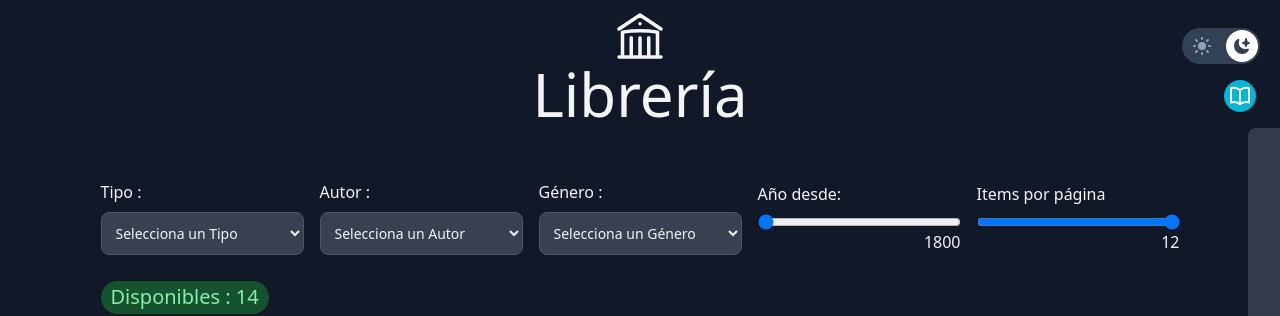
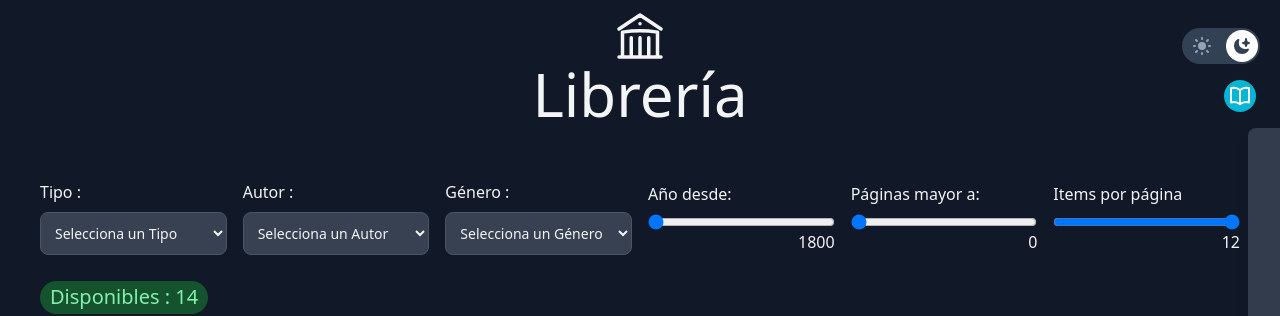
Before and after one commit to ArkanHELLCL/prueba-tecnica-01, a React (Vite) app: page / in a window 1280 px wide. Shown: the top 316 px of the page. Built offline with nearby package versions, Linux system fonts and the light colour scheme.

Commit message:
Se agrega filtro por paginas

```diff
--- a/src/components/Filters.jsx
+++ b/src/components/Filters.jsx
@@ -19,6 +19,7 @@ export function Filters () {
     const authorFilterId = useId()
     const yearFilterId = useId()
     const pageSizeFilterid = useId()
+    const totalSizeFilterid = useId()
 
     const lisItems = filters.itemsFileterd.map(item => item[Object.keys(item)[0]])
     const itemsAvailable = lisItems.filter(item => !readingList.some((element) => element.ISBN === item.ISBN))
@@ -61,9 +62,17 @@ export function Filters () {
         }))
     }
 
+    const handelChangetotalSize = () => (e) => {
+        setFilters(prevState => ({
+            ...prevState,
+            totalPages: e.target.value,
+            page: 1
+        }))
+    }
+
     return(
         <>
-            <section className="list-none grid grid-cols-2 sm:grid-cols-3 md:grid-cols-4 lg:grid-cols-5 gap-4 min-w-fit pt-4 grid-col items-center">
+            <section className="list-none grid grid-cols-2 sm:grid-cols-3 md:grid-cols-4 lg:grid-cols-5 xl:grid-cols-6 gap-4 min-w-fit pt-4 grid-col items-center">
                 <div className="mb-2 grid">
                     <label htmlFor={typeFilterId} className="block mb-2 text-gray-900 dark:text-gray-100">Tipo :</label>
                     <select id={typeFilterId} onChange={handelChangeType()} className="bg-gray-50 border border-gray-300 text-gray-900 text-sm rounded-lg focus:ring-blue-500 focus:border-blue-500 block w-full p-2.5 dark:bg-gray-700 dark:border-gray-600 dark:placeholder-gray-400 dark:text-gray-100 dark:focus:ring-blue-500 dark:focus:border-blue-500">
@@ -104,6 +113,21 @@ export function Filters () {
                     />
                     <span className="block text-gray-900 dark:text-gray-100 text-right">{filters.year}</span>
                 </div>
+
+                <div className="mb-2 grid">
+                    <label htmlFor={totalSizeFilterid} className="block mb-2 text-gray-900 dark:text-gray-100">Páginas mayor a:</label>
+                    <input
+                        type='range'
+                        id={totalSizeFilterid}
+                        onChange={handelChangetotalSize()}
+                        min={0}
+                        max={1000}
+                        step={1}
+                        value={filters.totalPages}
+                    />
+                    <span className="block text-gray-900 dark:text-gray-100 text-right">{filters.totalPages}</span>
+                </div>
+
                 <div className="mb-2 grid">
                     <label htmlFor={pageSizeFilterid} className="block mb-2 text-gray-900 dark:text-gray-100">Items por página</label>
                     <input
--- a/src/context/filters.jsx
+++ b/src/context/filters.jsx
@@ -12,7 +12,8 @@ export function FiltersProvider({ children }) {
         year:1800,
         type:'all',
         totalFilterd:0,
-        itemsFileterd:[]
+        itemsFileterd:[],
+        totalPages:0
     })
     return (
         <FiltersContext.Provider value={{
--- a/src/hooks/useFilters.jsx
+++ b/src/hooks/useFilters.jsx
@@ -10,7 +10,8 @@ export function useFilters() {
           (filters.type === 'all' || Object.keys(item)[0] === filters.type) &&
           (filters.genre === 'all' || item[Object.keys(item)[0]].genre === filters.genre) &&
           (filters.author === 'all' || item[Object.keys(item)[0]].author.name === filters.author) &&
-          (filters.year === 0 || item[Object.keys(item)[0]].year >= filters.year)
+          (filters.year === 0 || item[Object.keys(item)[0]].year >= filters.year) &&
+          (filters.totalPages === 0 || item[Object.keys(item)[0]].pages >= filters.totalPages)
         )
       })
       filters.totalFilterd = pageFiltered.length
```
